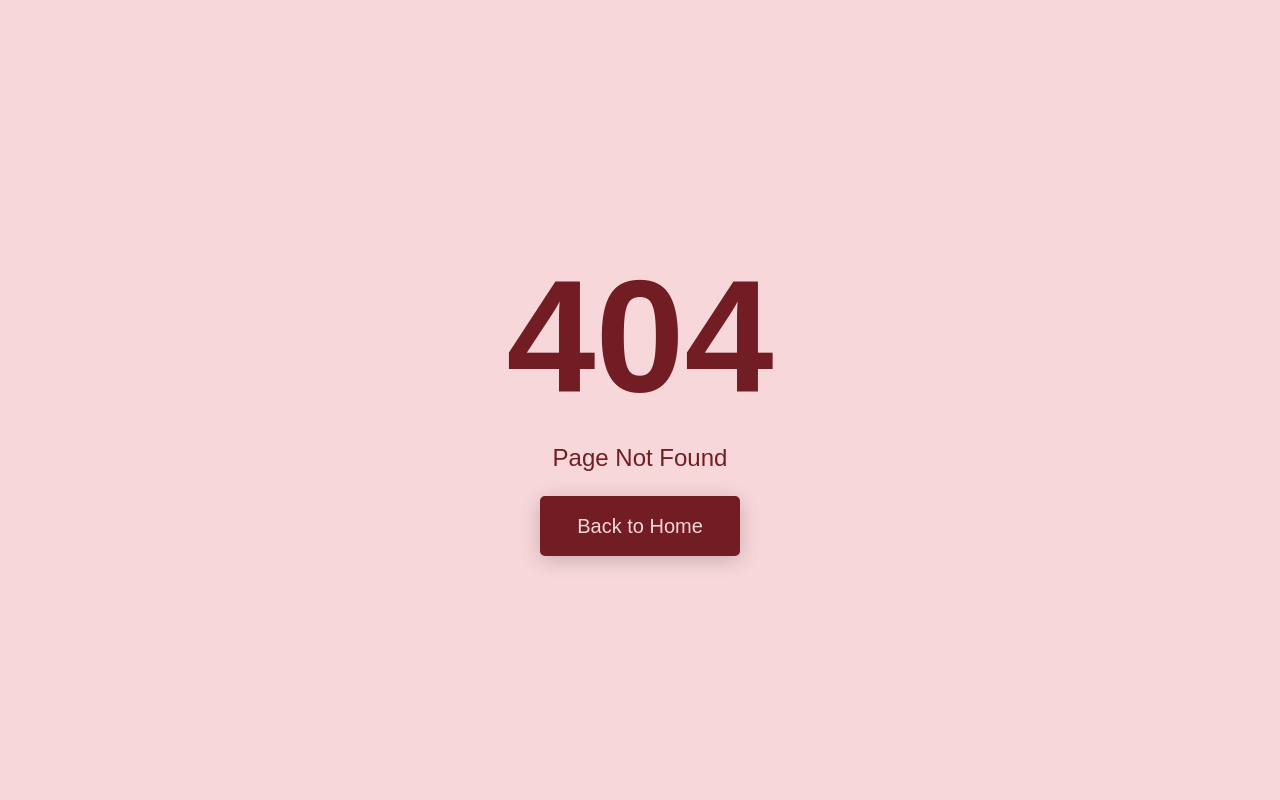
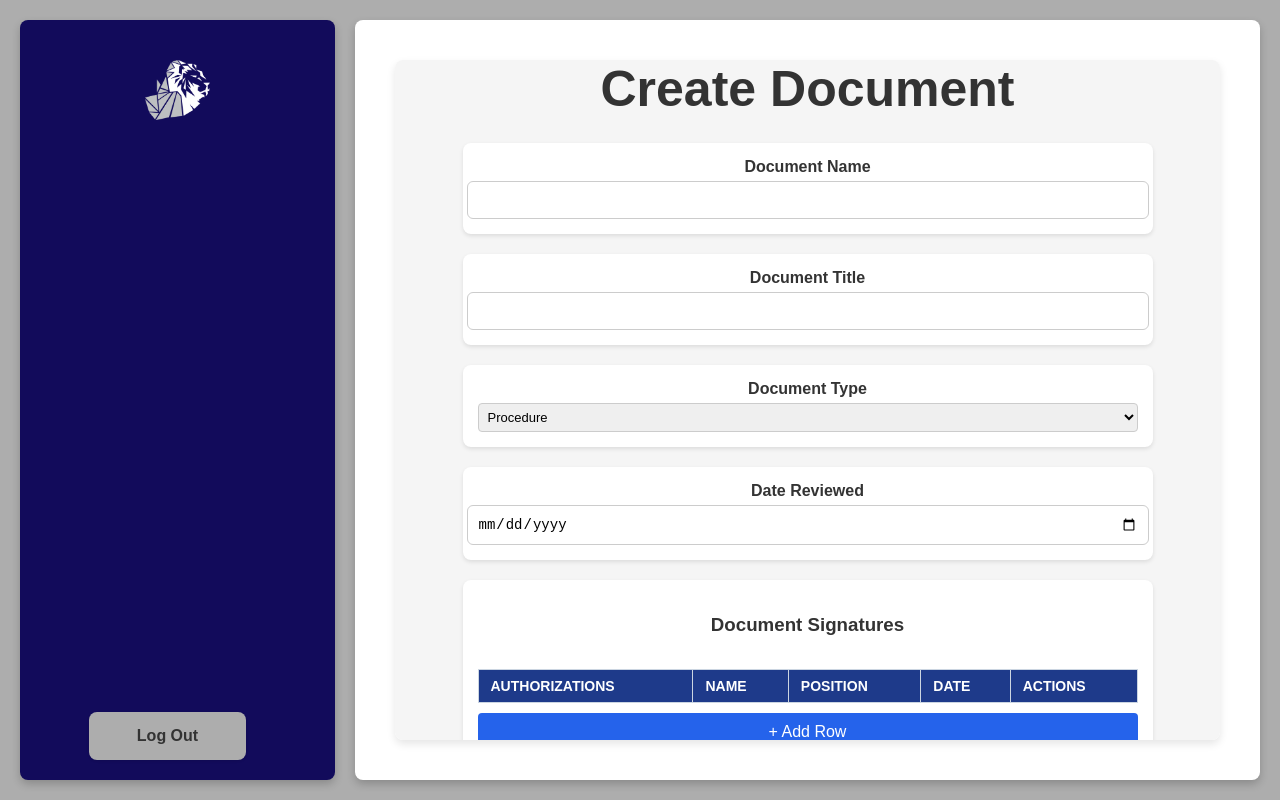
Before and after one commit to willemharmse/FrontendDMS, a React (Create React App) app: page /FrontendDMS/documentCreate in a window 1280 px wide. Before the commit this address had no page. Built offline with nearby package versions, Linux system fonts and the light colour scheme.

Commit message:
Update route paths to include 'FrontendDMS/' prefix for consistent navigation

```diff
--- a/src/App.js
+++ b/src/App.js
@@ -13,14 +13,14 @@ function App() {
   return (
     <Router>
       <Routes>
-        <Route path="/" element={<LoginPage />} />
-        <Route path="/home" element={<HomePage />} />
-        <Route path="/documentManage" element={<FileInfo />} />
-        <Route path="/documentCreate" element={<CreatePage />} />
-        <Route path='/upload' element={<UploadPage />} />
-        <Route path='/userManagement' element={<UserManagement />} />
-        <Route path='/403' element={<Forbidden />} />
-        <Route path="/preview/:fileId" element={<PreviewPage />} />
+        <Route path="FrontendDMS/" element={<LoginPage />} />
+        <Route path="FrontendDMS/home" element={<HomePage />} />
+        <Route path="FrontendDMS/documentManage" element={<FileInfo />} />
+        <Route path="FrontendDMS/documentCreate" element={<CreatePage />} />
+        <Route path='FrontendDMS/upload' element={<UploadPage />} />
+        <Route path='FrontendDMS/userManagement' element={<UserManagement />} />
+        <Route path='FrontendDMS/403' element={<Forbidden />} />
+        <Route path="FrontendDMS/preview/:fileId" element={<PreviewPage />} />
         <Route path='*' element={<NotFound />} />
       </Routes>
     </Router>
--- a/src/components/CreatePage.js
+++ b/src/components/CreatePage.js
@@ -48,7 +48,7 @@ const CreatePage = () => {
     if (storedToken) {
       const decodedToken = jwtDecode(storedToken);
       if (!(normalRoles.includes(decodedToken.role)) && !(adminRoles.includes(decodedToken.role))) {
-        navigate("/403");
+        navigate("FrontendDMS/403");
       }
     }
   }, [navigate]);
@@ -115,9 +115,9 @@ const CreatePage = () => {
       {/* Sidebar */}
       <div className="sidebar">
         <div className="sidebar-logo">
-          <img src="/logo.webp" alt="Logo" className="logo-img" onClick={() => navigate("/home")} />
+          <img src="/logo.webp" alt="Logo" className="logo-img" onClick={() => navigate("FrontendDMS/home")} />
         </div>
-        <button className="sidebar-item text-format-log log-but" onClick={() => navigate("/")}>
+        <button className="sidebar-item text-format-log log-but" onClick={() => navigate("FrontendDMS/")}>
           Log Out
         </button>
       </div>
--- a/src/components/FileInfo.js
+++ b/src/components/FileInfo.js
@@ -45,13 +45,13 @@ const FileInfo = () => {
       setRole(decodedToken.role);
 
       if (!(normalRoles.includes(decodedToken.role)) && !(adminRoles.includes(decodedToken.role))) {
-        navigate("/403");
+        navigate("FrontendDMS/403");
       }
     }
   }, [navigate]);
 
   const handlePreview = (fileId) => {
-    navigate(`/preview/${fileId}`);
+    navigate(`FrontendDMS/preview/${fileId}`);
   };
 
   useEffect(() => {
@@ -245,7 +245,7 @@ const FileInfo = () => {
     <div className="file-info-container">
       <div className="sidebar">
         <div className="sidebar-logo">
-          <img src="/logo.webp" alt="Logo" className="logo-img" onClick={() => navigate('/home')} />
+          <img src="/logo.webp" alt="Logo" className="logo-img" onClick={() => navigate('FrontendDMS/home')} />
         </div>
         <select
           className="sidebar-item"
@@ -286,7 +286,7 @@ const FileInfo = () => {
           </select>
         )}
 
-        <button className="sidebar-item text-format-log log-but" onClick={() => navigate('/')}>
+        <button className="sidebar-item text-format-log log-but" onClick={() => navigate('FrontendDMS/')}>
           Log Out
         </button>
       </div>
@@ -313,7 +313,7 @@ const FileInfo = () => {
           {isMenuOpen && (
             <div className="burger-menu">
               <button
-                onClick={() => navigate("/upload")}
+                onClick={() => navigate("FrontendDMS/upload")}
               >
                 Upload Document
               </button>
@@ -323,7 +323,7 @@ const FileInfo = () => {
                 {isTrashView ? "Show All Files" : "Show Trash"}
               </button>
               <button
-                onClick={() => navigate("/userManagement")}
+                onClick={() => navigate("FrontendDMS/userManagement")}
               >
                 Manage Users
               </button>
--- a/src/components/Forbidden.js
+++ b/src/components/Forbidden.js
@@ -3,7 +3,7 @@ import React from 'react';
 import './Forbidden.css'; // Import the CSS file
 
 const handleBackToHome = () => {
-  window.location.href = '/home';
+  window.location.href = 'FrontendDMS/home';
 }
 
 const Forbidden = () => {
--- a/src/components/HomePage.js
+++ b/src/components/HomePage.js
@@ -21,11 +21,11 @@ const HomePage = () => {
       <div className="content-sections">
         {/* Left Section */}
         <div className="section">
-          <div className="card" onClick={() => navigate("/documentManage")}>
+          <div className="card" onClick={() => navigate("FrontendDMS/documentManage")}>
             <img src="/docMan.png" alt="Document Management" />
             <h3>DOCUMENT MANAGEMENT</h3>
           </div>
-          <div className="card" onClick={() => navigate("/documentCreate")}>
+          <div className="card" onClick={() => navigate("FrontendDMS/documentCreate")}>
             <img src="/docCreate.png" alt="Document Development" />
             <h3>DOCUMENT DEVELOPMENT</h3>
           </div>
--- a/src/components/LoginPage.js
+++ b/src/components/LoginPage.js
@@ -42,7 +42,7 @@ function LoginPage() {
         const decodedToken = jwtDecode(data.token); // Decode the token to get user role
         const userRole = decodedToken.role; // Assuming role is stored in token as 'role'
 
-        navigate('/home'); // Redirect to the dashboard
+        navigate('FrontendDMS/home'); // Redirect to the dashboard
       } else {
         throw new Error('Invalid login attempt.');
       }
--- a/src/components/NotFound.js
+++ b/src/components/NotFound.js
@@ -3,7 +3,7 @@ import React from 'react';
 import './NotFound.css'; // Import the CSS file
 
 const handleBackToHome = () => {
-  window.location.href = '/home';
+  window.location.href = 'FrontendDMS/home';
 }
 
 const NotFound = () => {
--- a/src/components/PreviewPage.js
+++ b/src/components/PreviewPage.js
@@ -22,7 +22,7 @@ const PreviewPage = () => {
             setRole(decodedToken.role);
 
             if (!(normalRoles.includes(decodedToken.role)) && !(adminRoles.includes(decodedToken.role))) {
-                navigate("/403");
+                navigate("FrontendDMS/403");
             }
         }
 
@@ -54,9 +54,9 @@ const PreviewPage = () => {
         <div className="pdf-info-container">
             <div className="sidebar">
                 <div className="sidebar-logo">
-                    <img src="/logo.webp" alt="Logo" className="logo-img" onClick={() => navigate('/documentManage')} />
+                    <img src="/logo.webp" alt="Logo" className="logo-img" onClick={() => navigate('FrontendDMS/documentManage')} />
                 </div>
-                <button className="sidebar-item text-format-log log-but" onClick={() => navigate('/')}>
+                <button className="sidebar-item text-format-log log-but" onClick={() => navigate('FrontendDMS/')}>
                     Log Out
                 </button>
             </div>
--- a/src/components/UploadPage.js
+++ b/src/components/UploadPage.js
@@ -24,7 +24,7 @@ const UploadPage = () => {
     if (storedToken) {
       const decodedToken = jwtDecode(storedToken);
       if (!(adminRoles.includes(decodedToken.role))) {
-        navigate("/403");
+        navigate("FrontendDMS/403");
       }
     }
   }, [navigate]);
@@ -100,10 +100,10 @@ const UploadPage = () => {
 
   return (
     <div className="upload-page-container">
-      <button className="logo-button" onClick={() => navigate('/documentManage')}>
+      <button className="logo-button" onClick={() => navigate('FrontendDMS/documentManage')}>
         <img src="/logo.webp" alt="Home" />
       </button>
-      <button className="log-button" onClick={() => navigate('/')}>
+      <button className="log-button" onClick={() => navigate('FrontendDMS/')}>
         Log Out
       </button>
       <div className="upload-box">
--- a/src/components/UserManagement.js
+++ b/src/components/UserManagement.js
@@ -36,7 +36,7 @@ const UserManagement = () => {
             setloggedInUserId(decodedToken.userId);
 
             if (!(adminRoles.includes(decodedToken.role)) && !(leaderRoles.includes(decodedToken.role))) {
-                navigate("/403");
+                navigate("FrontendDMS/403");
             }
         }
     }, [navigate]);
@@ -194,7 +194,7 @@ const UserManagement = () => {
         <div className="user-info-container">
             <div className="sidebar">
                 <div className="sidebar-logo">
-                    <img src="/logo.webp" alt="Logo" className="logo-img" onClick={() => navigate('/home')} />
+                    <img src="/logo.webp" alt="Logo" className="logo-img" onClick={() => navigate('FrontendDMS/home')} />
                 </div>
                 {role === 'admin' && (
                     <button className="sidebar-button-add sidebar-item" onClick={() => setShowTeamManagement(!showTeamManagement)}>
@@ -208,7 +208,7 @@ const UserManagement = () => {
                 >
                     Add User
                 </button>
-                <button className="sidebar-item text-format-log log-but" onClick={() => navigate('/')}>Log Out</button>
+                <button className="sidebar-item text-format-log log-but" onClick={() => navigate('FrontendDMS/')}>Log Out</button>
             </div>
 
             <div className="main-box-user">
```
